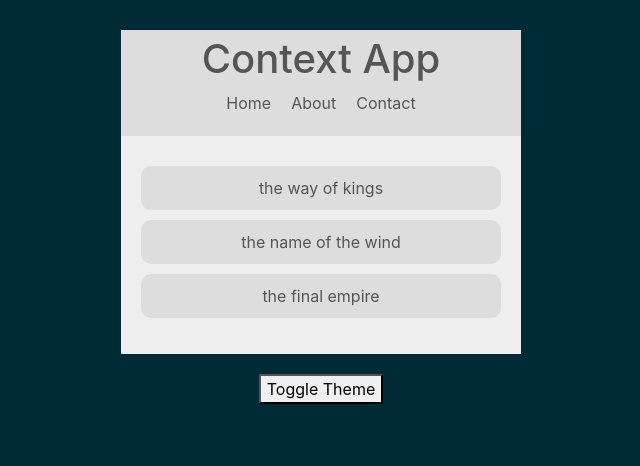
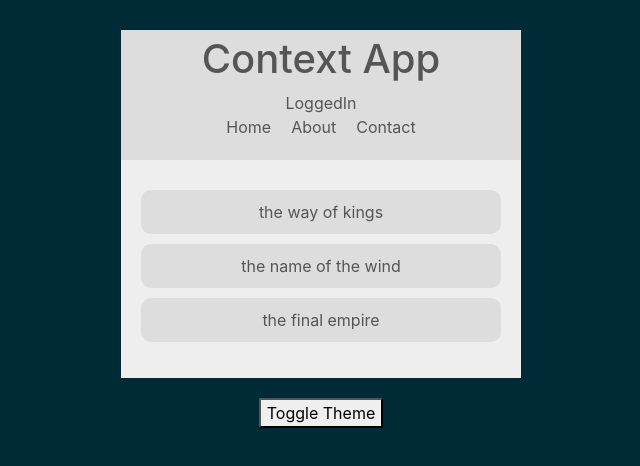
Before and after one commit to yogeshdatir/React-Notes-and-Collections, a React (Create React App) app in the folder Context API and Hooks/contextapp/: page / in a window 1280 px wide. Shown: the top 466 px of the page, without its empty margins (319-959 px from the left). Built offline with nearby package versions, Linux system fonts and the light colour scheme.

Commit message:
Adding and Consuming multiple Contexts

```diff
--- a/Context API and Hooks/contextapp/src/App.js
+++ b/Context API and Hooks/contextapp/src/App.js
@@ -3,14 +3,17 @@
 import Booklist from './components/Booklist';
 import ThemeContextProvider from './contexts/ThemeContext';
 import ThemeToggle from './components/ThemeToggle';
+import AuthContextProvider from './contexts/AuthContext';
 
 function App() {
   return (
     <div className="App">
       <ThemeContextProvider>
-        <Navbar />
-        <Booklist />
-        <ThemeToggle />
+        <AuthContextProvider>
+          <Navbar />
+          <Booklist />
+          <ThemeToggle />
+        </AuthContextProvider>
       </ThemeContextProvider>
     </div>
   );
--- a/Context API and Hooks/contextapp/src/components/Navbar.js
+++ b/Context API and Hooks/contextapp/src/components/Navbar.js
@@ -1,5 +1,6 @@
 import React, { Component } from 'react'
 import { ThemeContext } from '../contexts/ThemeContext'
+import { AuthContext } from '../contexts/AuthContext'
 
 export default class Navbar extends Component {
   // To access/consume a context.
@@ -10,16 +11,23 @@
     const theme = isLightTheme ? light : dark
 
     return (
-      <>
+      <AuthContext.Consumer>{ (authContext) => {
+        const { isAuthenticated, toggleAuth } = authContext
+        return (
           <nav style={{color: theme.syntax, background: theme.ui}}>
             <h1>Context App</h1>
+            <div onClick={toggleAuth}>
+              { isAuthenticated ? 'LoggedIn' : 'LoggedOut' }
+            </div>
             <ul>
               <li>Home</li>
               <li>About</li>
               <li>Contact</li>
             </ul>
           </nav>
-      </>
+        )
+      }}
+      </AuthContext.Consumer>
     )
   }
 }
--- /dev/null
+++ b/Context API and Hooks/contextapp/src/contexts/AuthContext.js
@@ -0,0 +1,21 @@
+import React, { Component, createContext } from 'react'
+
+export const AuthContext = createContext()
+
+export default class AuthContextProvider extends Component {
+    state = {
+        isAuthenticated: true
+    }
+
+    toggleAuth = () => {
+        this.setState({ isAuthenticated: !this.state.isAuthenticated })
+    }
+
+    render() {
+        return (
+            <AuthContext.Provider value={{...this.state, toggleAuth: this.toggleAuth}}>
+                {this.props.children}
+            </AuthContext.Provider>
+        )
+    }
+}
```
Also changed, not shown: 1 other file (tests, documents, lock files or other folders). Lines whose indentation alone changed are shown as unchanged.
